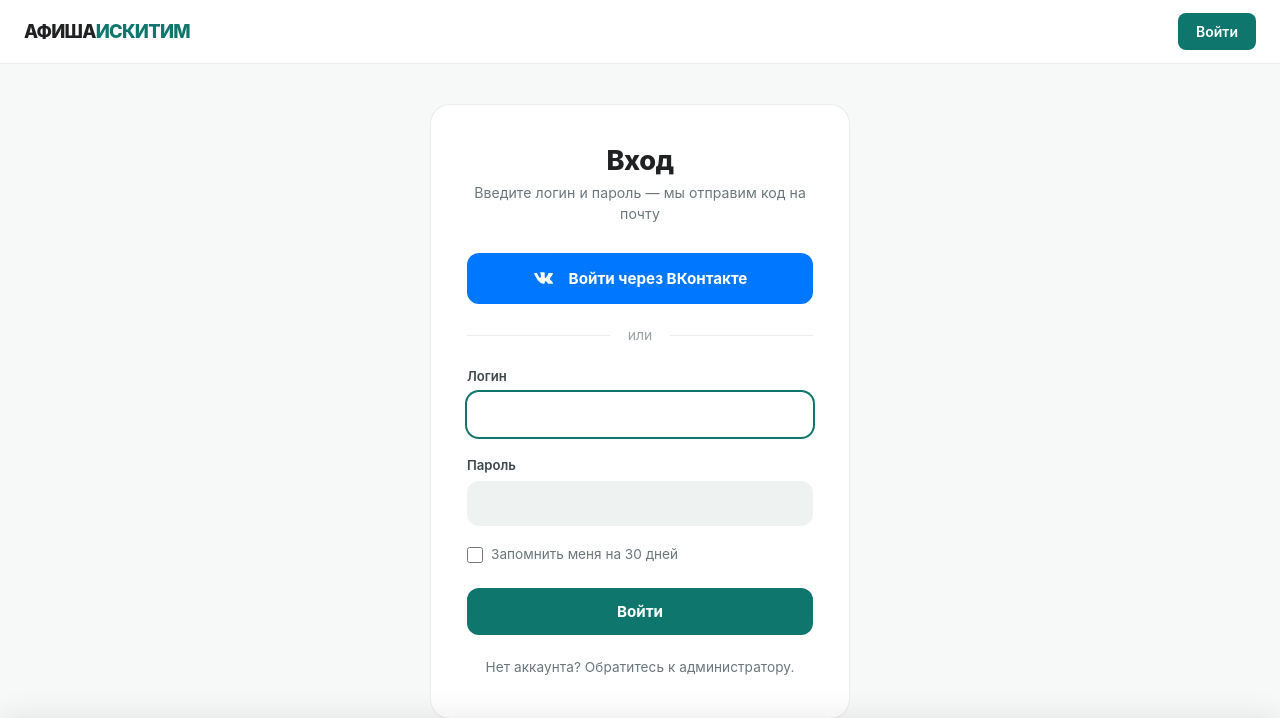
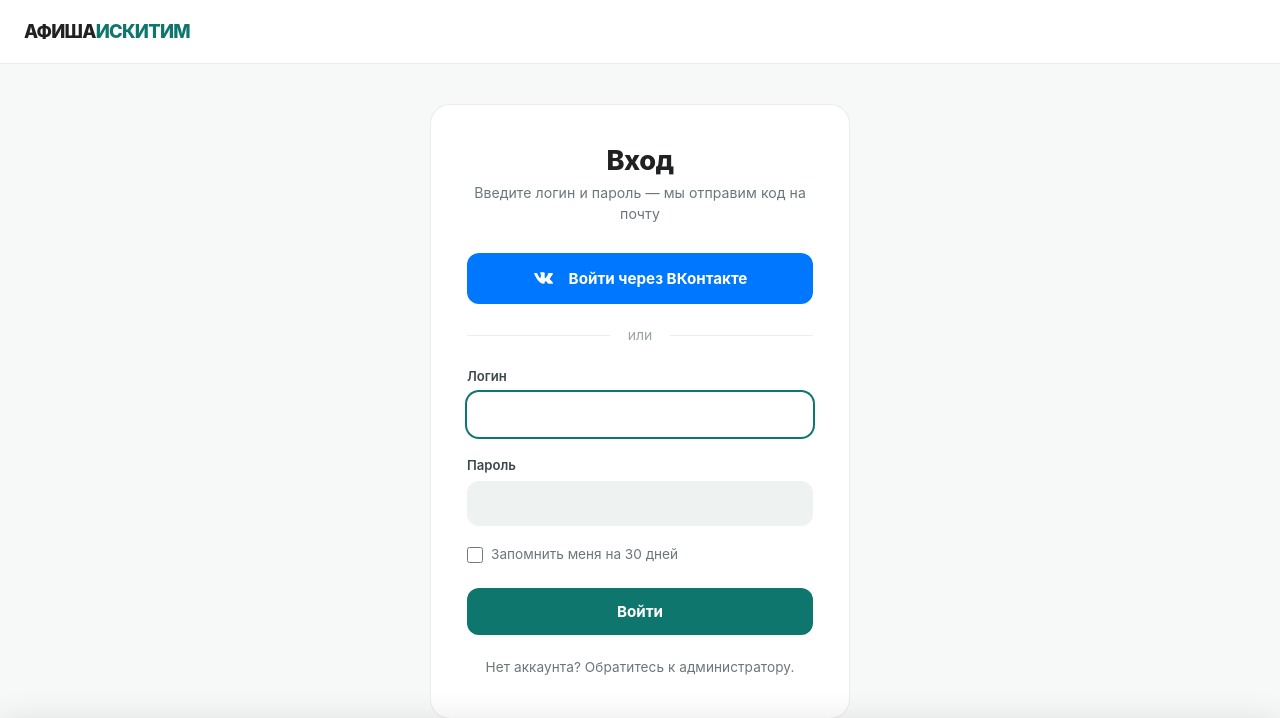
Before and after one commit to TimVK9/AF, a Django app: page /login/ in a window 1280 px wide. Shown: the top 718 px of the page. Run offline with Django 5.2, Linux system fonts and the light colour scheme; some libraries are stand-ins or nearby versions.

```diff
--- a/templates/includes/header.html
+++ b/templates/includes/header.html
@@ -56,7 +56,7 @@
                     </div>
                 </div>
             {% else %}
-                <a href="{% url 'accounts:login' %}" class="header-login-btn">Войти</a>
+                {% comment %} <a href="{% url 'accounts:login' %}" class="header-login-btn">Войти</a> {% endcomment %}
             {% endif %}
         </div>
     </div>
```
